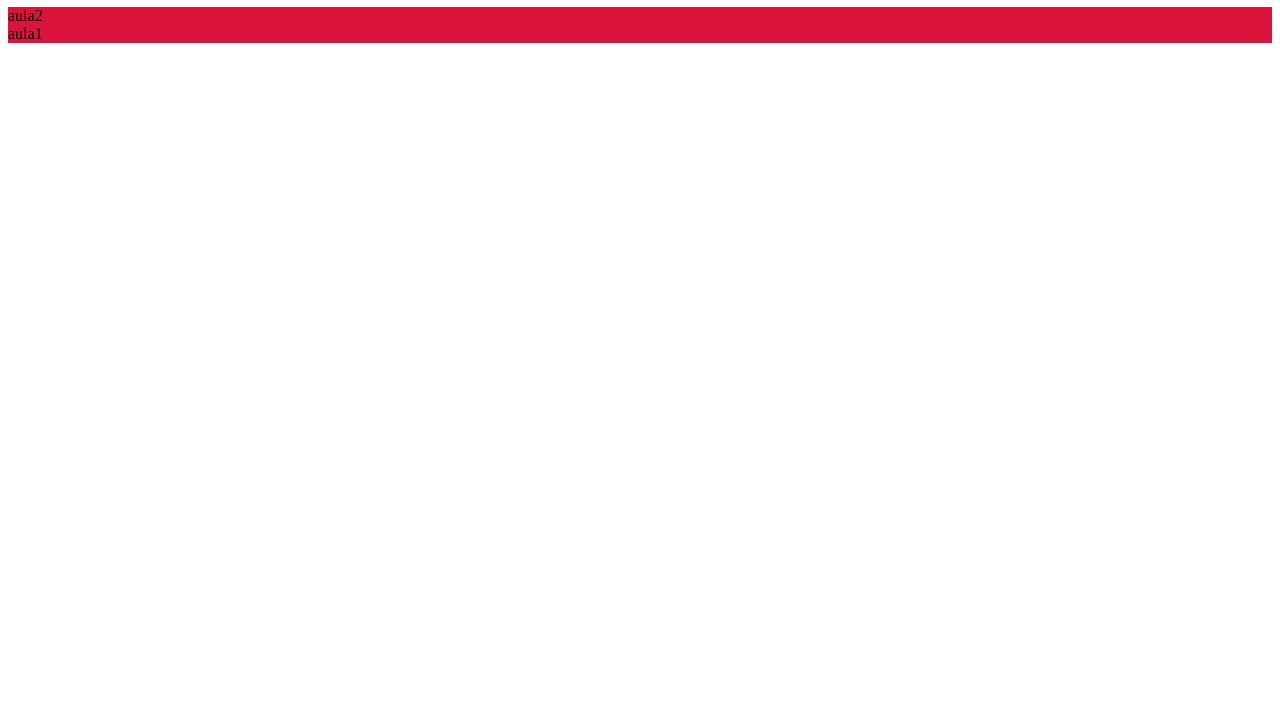
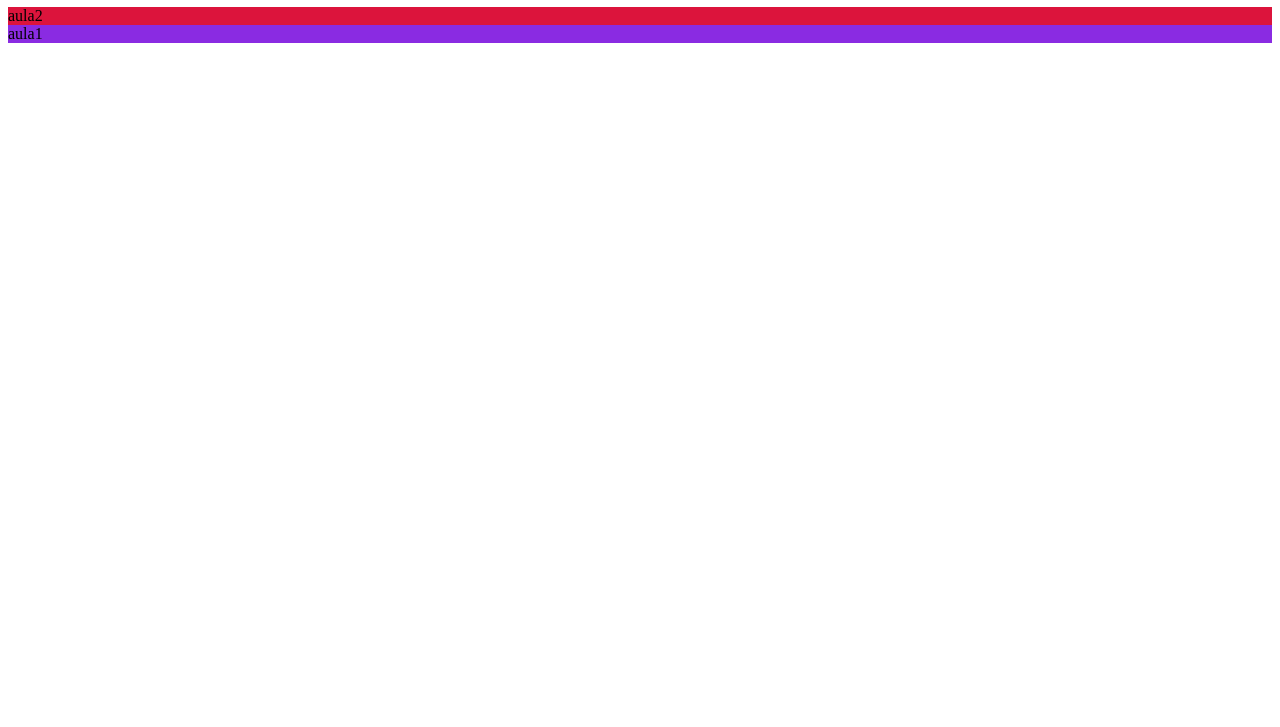
Before and after one commit to Ghes-V/repositorio, a plain HTML site: page index.html in a window 1280 px wide. Shown: the part 73-800 px from the top of the page. Drawn offline with Linux system fonts and the light colour scheme.

Commit message:
muito obrigado pelas aulas mazur

```diff
--- a/css.css
+++ b/css.css
@@ -11,7 +11,7 @@ section{
 }
 .section2{
     color:black;
-    background-color: crimson;
+    background-color:blueviolet;
     font-family: 'Times New Roman', Times, serif;
     font: italic;
 }
```
